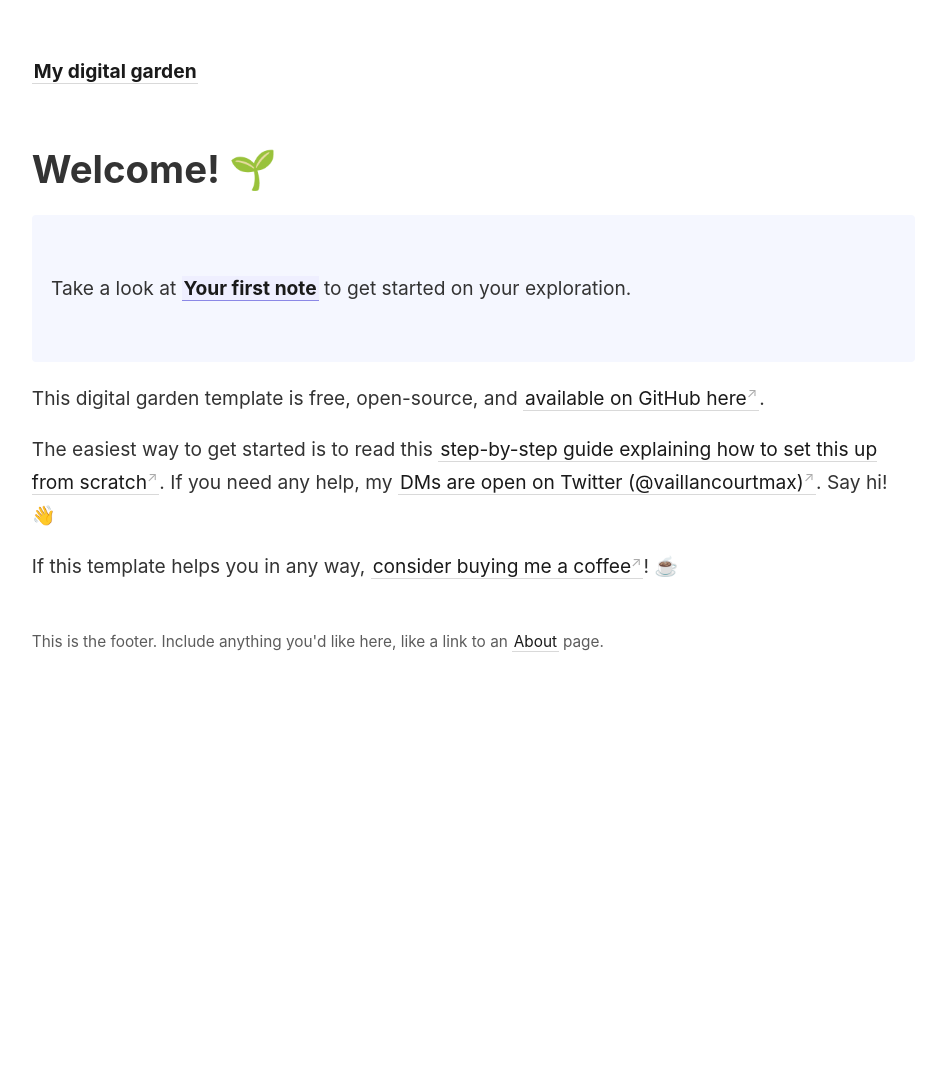
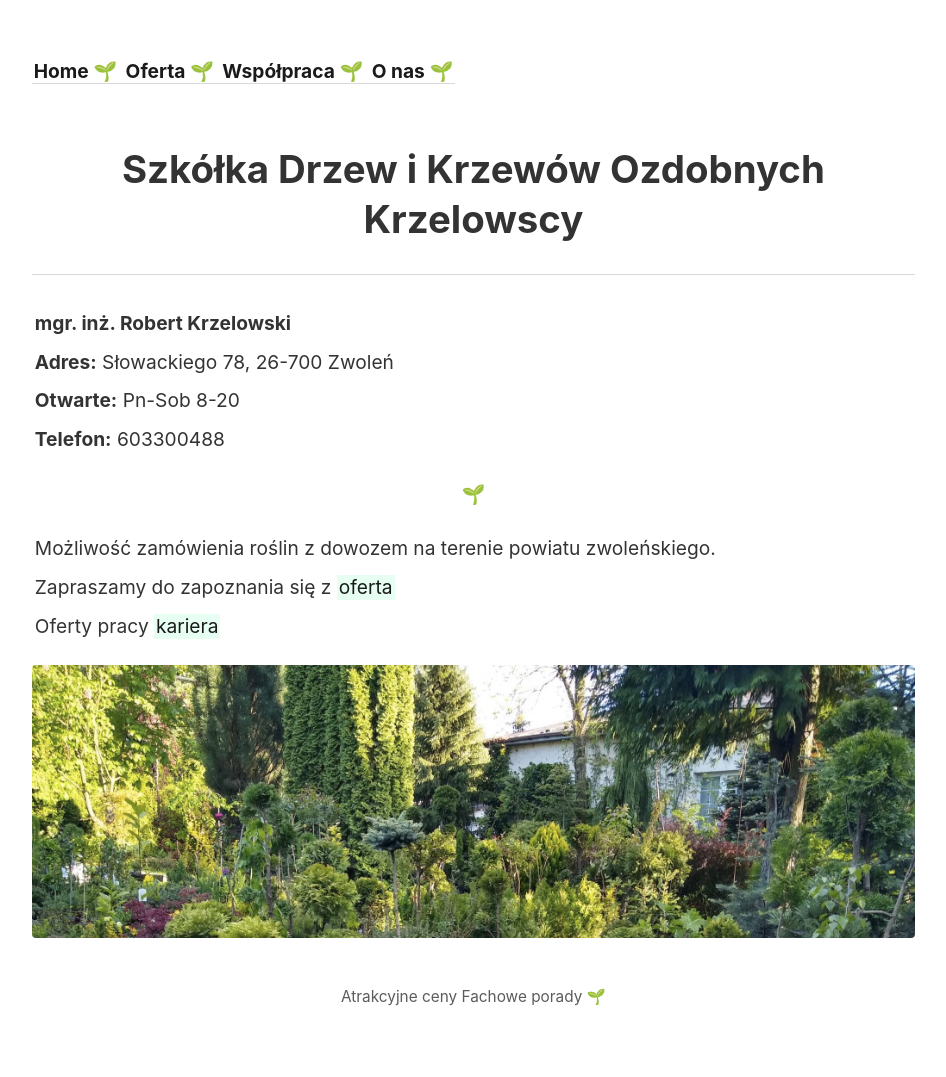
Before and after one commit to KKrzelowska/drzewa-krzewy-krzelowscy, a Jekyll site: the page built from _pages/index.md, in a window 1280 px wide. Shown: the whole page, without its empty margins (45-991 px from the left). Built offline with Jekyll 4.4.1, drawn with Linux system fonts in a browser that asks for light colours; before the commit the page ends 900 px from its top, so only the background shows below that.

Commit message:
iss1: set up

```diff
--- a/_includes/footer.html
+++ b/_includes/footer.html
@@ -1 +1 @@
-This is the footer. Include anything you'd like here, like a link to an <a class="internal-link" href="/about">About</a> page.
+Atrakcyjne ceny  Fachowe porady 🌱
--- a/_includes/link-previews.html
+++ b/_includes/link-previews.html
@@ -1,8 +1,8 @@
 <!-- That file is not particularly elegant. This will need a refactor at some point. -->
 <style>
   content a.internal-link {
-    border-color: #8b88e6;
-    background-color: #efefff;
+    border-color:  #e6fff2;
+    background-color: #e6fff2;
   }
 
   #tooltip-wrapper {
--- a/_includes/nav.html
+++ b/_includes/nav.html
@@ -1,3 +1,6 @@
 <div>
-    <a class="internal-link" href="{{ site.baseurl }}/"><b>{{ site.title }}</b></a>
+    <a class="internal-link" href="{{ site.baseurl }}/"><b> Home 🌱 </b></a>
+    <a class="internal-link" href="{{ site.baseurl }}/oferta"><b> Oferta 🌱 </b></a>
+    <a class="internal-link" href="{{ site.baseurl }}/kariera"><b> Współpraca 🌱 </b></a>
+    <a class="internal-link" href="{{ site.baseurl }}/onas"><b> O nas 🌱 </b></a>
 </div>
--- a/_pages/index.md
+++ b/_pages/index.md
@@ -4,21 +4,35 @@ title: Home
 id: home
 permalink: /
 ---
+# Szkółka Drzew i Krzewów Ozdobnych Krzelowscy
+<hr />
 
-# Welcome! 🌱
 
-<p style="padding: 3em 1em; background: #f5f7ff; border-radius: 4px;">
-  Take a look at <span style="font-weight: bold">[[Your first note]]</span> to get started on your exploration.
-</p>
+| **mgr. inż. Robert Krzelowski** |
 
-This digital garden template is free, open-source, and [available on GitHub here](https://github.com/maximevaillancourt/digital-garden-jekyll-template).
+| **Adres:** Słowackiego 78, 26-700 Zwoleń |
 
-The easiest way to get started is to read this [step-by-step guide explaining how to set this up from scratch](https://maximevaillancourt.com/blog/setting-up-your-own-digital-garden-with-jekyll). If you need any help, my [DMs are open on Twitter (@vaillancourtmax)](https://twitter.com/vaillancourtmax). Say hi! 👋
+| **Otwarte:** Pn-Sob 8-20 |
 
-If this template helps you in any way, [consider buying me a coffee](https://ko-fi.com/maximevaillancourt)! ☕️
+| **Telefon:** 603300488 |
+
+ 🌱
+
+ | Możliwość zamówienia roślin z dowozem na terenie powiatu zwoleńskiego.
+
+ | Zapraszamy do zapoznania się z [[oferta]]
+
+ | Oferty pracy [[kariera]]
+
+<img src="/assets/roszlyn6.jpg"/>
 
 <style>
   .wrapper {
     max-width: 46em;
+    text-align: center;
+  }
+  .div {
+  max-width: 46em;
+  text-align: left;
   }
 </style>
--- a/_sass/_code.scss
+++ b/_sass/_code.scss
@@ -1,5 +1,5 @@
 .highlight  {
-  background: #f8f8f8;
+  background:  #b3fff0;
   padding: 1px 1em;
   border-radius: 3px;
   font-size: 1em;
--- a/_sass/_style.scss
+++ b/_sass/_style.scss
@@ -35,7 +35,9 @@ footer {
   color: mix($color-text, white, 80%);
   padding-top: 1em;
 }
-
+div {
+  text-align: left;
+}
 img {
   max-width: 100%;
   display: block;
@@ -78,19 +80,18 @@ h6 {
 a {
   transition: background 300ms;
   padding: 0 0.1em;
-  text-decoration: none;
   border-bottom: 1px solid $color-border;
   color: $color-primary;
+  text-decoration: none;
   &:hover {
     color: black !important;
-    background: #fffaf1;
   }
   &:after {
     position: relative;
     top: -0.5em;
     font-size: 0.7em;
     content: "↗";
-    color: #aaaaaa;
+    color: #ccfff5;
   }
   &.internal-link:after,
   &.footnote:after,
@@ -136,11 +137,11 @@ code {
 .invalid-link {
   color: #444444;
   cursor: help;
-  background: #fafafa;
+  background:  #e6ffee;
   padding: 0 0.1em;
 }
 
 .invalid-link-brackets {
-  color: #ccc;
+  color: #d9b3ff;
   cursor: help;
 }
```
Also changed, not shown: _notes/cats.md (deleted, +0 -21 lines), _notes/consistency.md (deleted, +0 -7 lines), _notes/kariera.md (added, +7 -0 lines), _notes/move your body every day.md (deleted, +0 -11 lines), _notes/oferta.md (added, +25 -0 lines), _notes/onas.md (added, +7 -0 lines), _notes/your-first-note.md (deleted, +0 -97 lines), _pages/about.md (deleted, +0 -9 lines), assets/roszlyn1.jpg (added), assets/roszlyn2.jpg (added), assets/roszlyn3.jpg (added), assets/roszlyn4.jpg (added), assets/roszlyn5.jpg (added), assets/roszlyn6.jpg (added).
